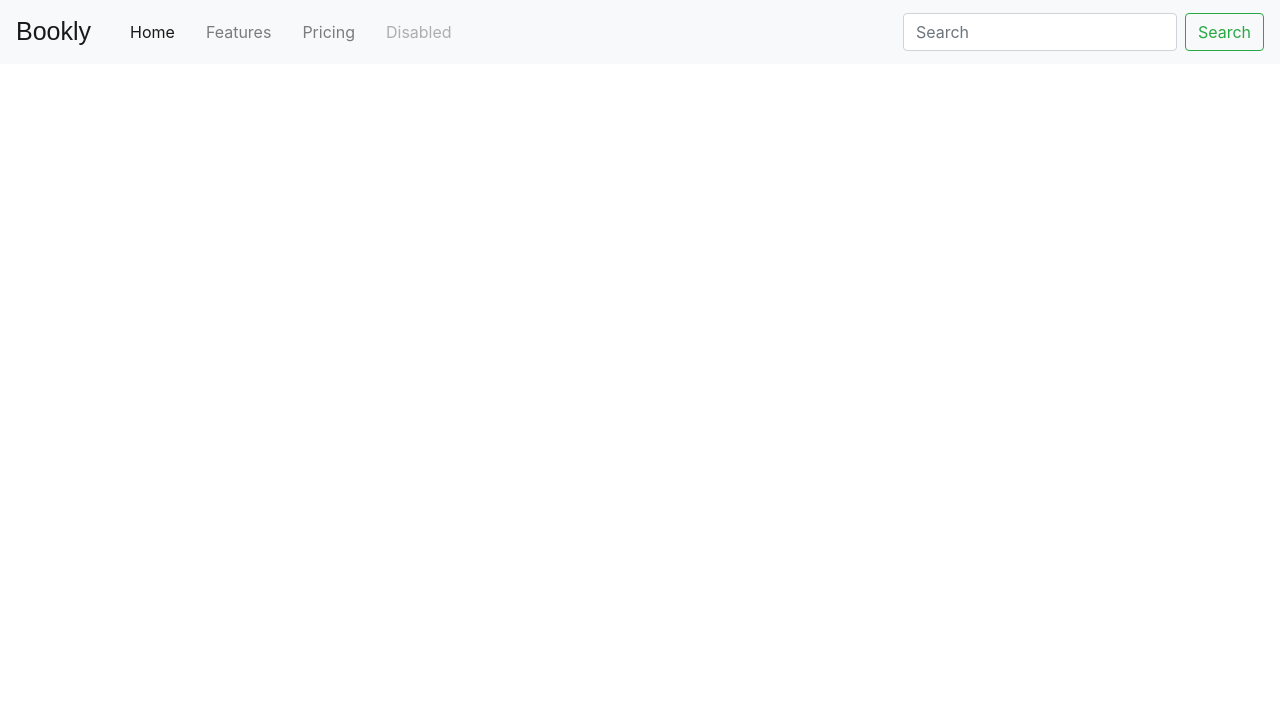
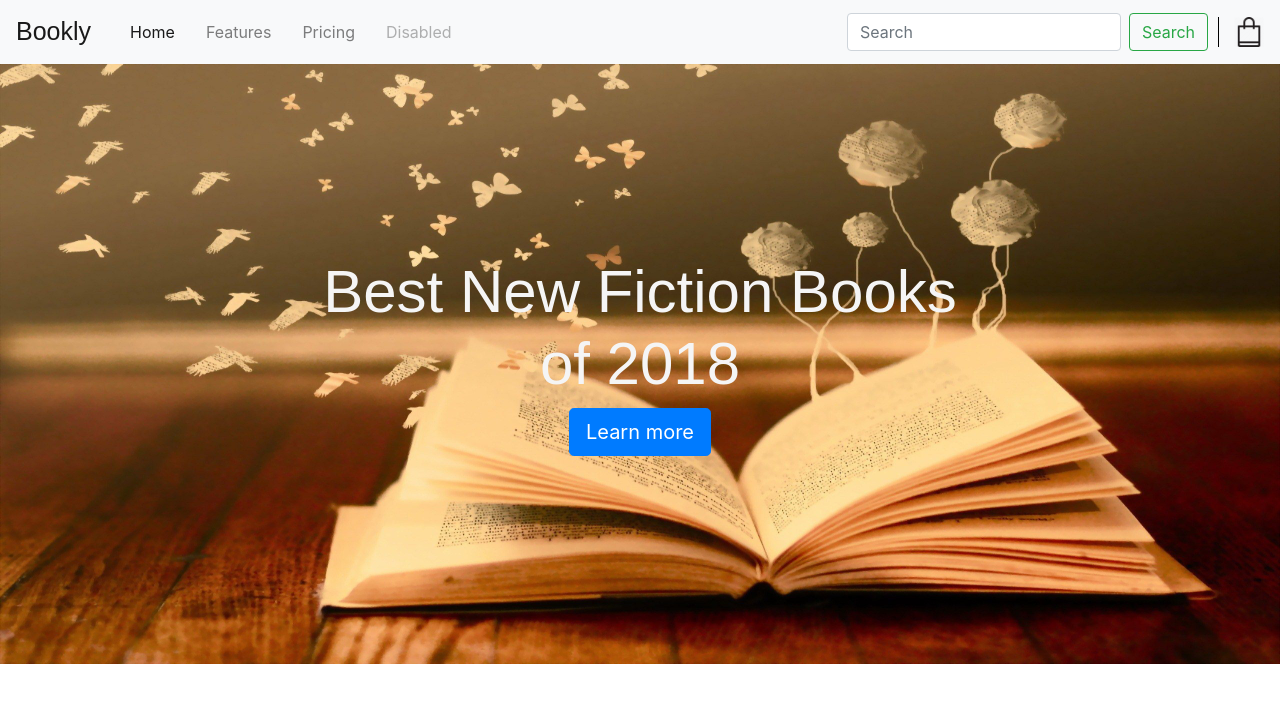
Before and after one commit to stfran/eCommerceBookStore, a plain HTML site: page index.html in a window 1280 px wide. Drawn offline with nearby package versions, Linux system fonts and the light colour scheme; a web font is replaced by a local one.

Commit message:
Added Images For header Content
Updated CSS and HTML as well as adding images to complete the header
content that will be a static image that will take us to a new page.

```diff
--- a/index.css
+++ b/index.css
@@ -1,8 +1,52 @@
+body {
+    margin: 0;
+}
 
-.logoFont {
+/* Header CSS */
+#header-content {
+    max-height: 30%;
+    height: 450pt;
+    width: 100%;
+    text-align: center;
+    background-image: url("images/AwesomeBookImage.jpg");
+    background-repeat: no-repeat;
+    background-size: 100% 100%;
+    position: relative;
+}
+
+.header-background {
+    position: relative;
+    width: 100%;
+    height: 100%;
+}
+
+.header-info {
+    position: absolute;
+    top: 50%;
+    left: 50%;
+    transform: translate(-50%, -50%);
+}
+
+/* Logo Font Setting*/
+.fancy-font {
+    font-family: 'BioRhyme Expanded', sans-serif, serif;
+}
+
+.logo-font {
     font-size: 25px;
     color: black;
-    font-family: 'BioRhyme Expanded', sans-serif, serif;
+}
+
+.header-font {
+    font-size: 60px;
+    color: whitesmoke;
+}
+
+.cart-area {
+    text-align: center;
+    border-left: 1px solid black;
+    margin-left: 10px;
+    padding: 0;
 }
 
 .nav-item {
--- a/index.html
+++ b/index.html
@@ -19,8 +19,8 @@
 
 
     <!--Nav Bar-->
-    <nav class="navbar fixed-top navbar-expand-lg navbar-light bg-light">
-        <a class="navbar-brand logoFont" href="#">Bookly</a>
+    <nav class="navbar sticky-top navbar-expand-lg navbar-light bg-light">
+        <a class="navbar-brand fancy-font logo-font" href="#">Bookly</a>
         <!--Collapse Icon-->
         <button class="navbar-toggler" type="button" data-toggle="collapse" data-target="#navbarMenu" aria-controls="navbarMenu" aria-expanded="false" aria-label="Toggle navigation">
             <span class="navbar-toggler-icon"></span>
@@ -41,8 +41,19 @@
             <input class="form-control mr-sm-2" type="search" placeholder="Search" aria-label="Search">
             <button class="btn btn-outline-success my-2 my-sm-0" type="submit">Search</button>
         </form>
+
+        <div class="cart-area">
+            <a class="nav-item"><img src="images/shopping-bag.png" width="30" height="30"/></a>
+        </div>
     </nav>
 
+    <div id="header-content">
+        <!--<img class="header-background" src="images/AwesomeBookImage.jpg"/>-->
+        <div class="header-info">
+            <h1 class="fancy-font header-font">Best New Fiction Books of 2018</h1>
+            <p><a class="btn btn-primary btn-lg" href="#" role="button">Learn more</a></p>
+        </div>
+    </div>
 
 </body>
 </html>
```
Also changed, not shown: images/AwesomeBookImage.jpg (added), images/Header-Background.jpg (added), images/Hotel Silence Book Cover.jpg (added), images/Vegetarian Book Cover.jpg (added), images/White Background.jpg (added), images/the-night-gardener-bookcover.jpg (added), 2 other files.
